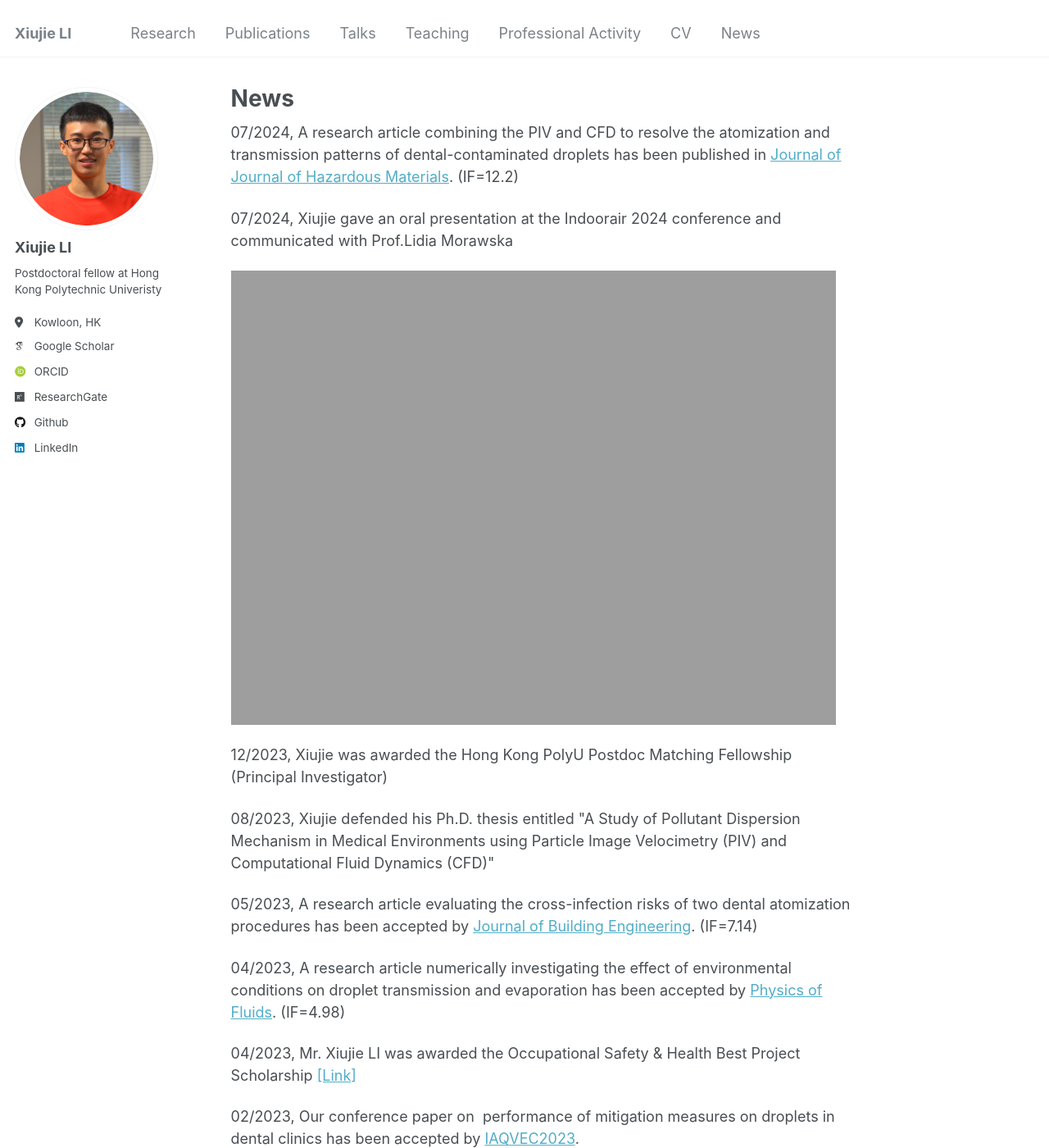
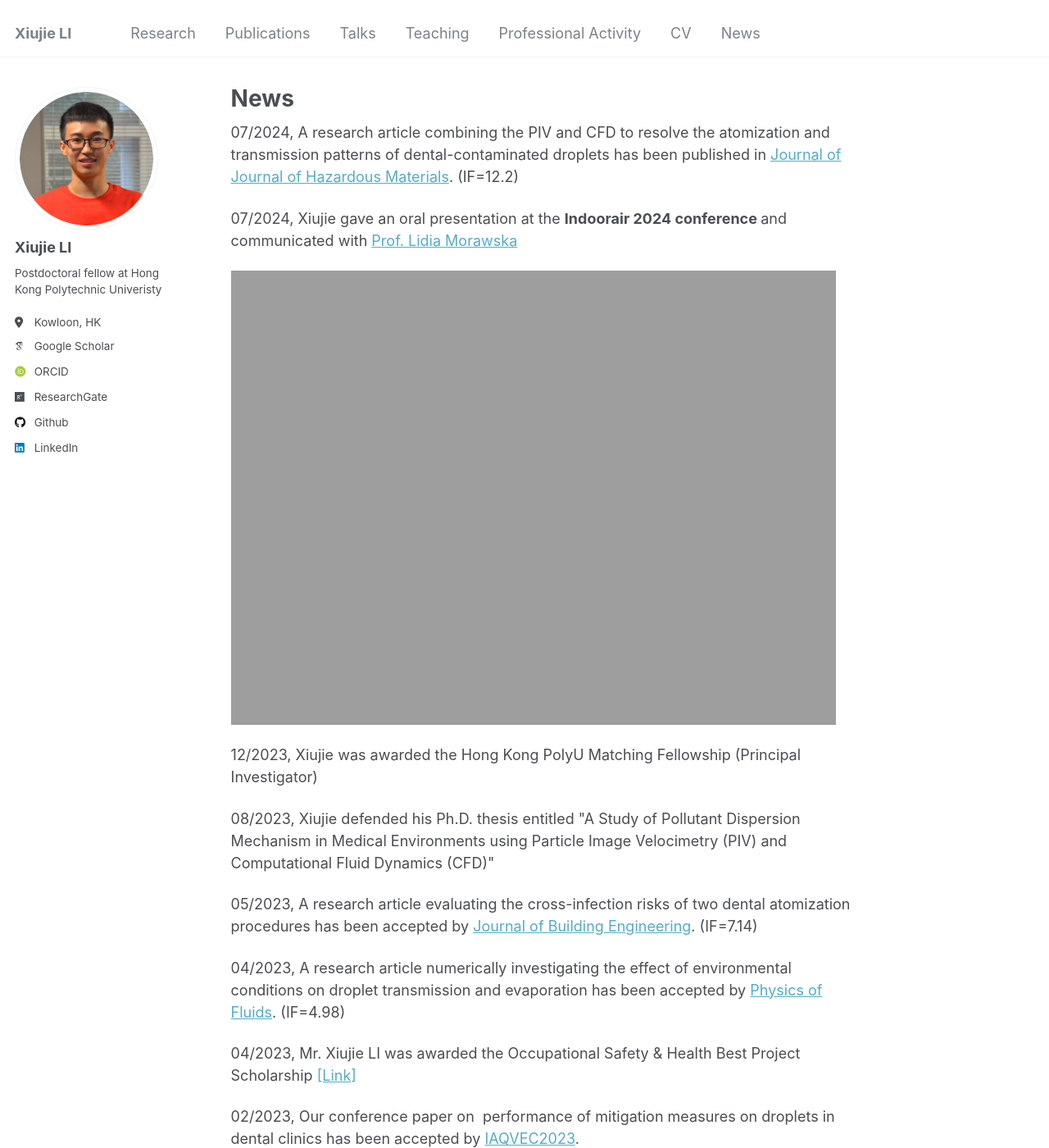
Before and after one commit to XiujieLI/XiujieLI.github.io, a Jekyll site: the page built from _pages/markdown.md, in a window 1280 px wide and 1400 px high. Shown: the whole window at 82% size. Built offline with Jekyll 4.4.1, drawn with Linux system fonts in a browser that asks for light colours; some web fonts are replaced.

Commit message:
Update markdown.md

```diff
--- a/_pages/markdown.md
+++ b/_pages/markdown.md
@@ -7,9 +7,9 @@ redirect_from:
   - /markdown.html
 ---
 <p> 07/2024, A research article combining the PIV and CFD to resolve the atomization and transmission patterns of dental-contaminated droplets has been published in <a href="https://doi.org/10.1016/j.jhazmat.2024.135338">Journal of Journal of Hazardous Materials</a>. (IF=12.2) </p>
-<p> 07/2024, Xiujie gave an oral presentation at the Indoorair 2024 conference and communicated with Prof.Lidia Morawska </p>
+<p> 07/2024, Xiujie gave an oral presentation at the <strong> Indoorair 2024 conference </strong> and communicated with <a href="https://scholar.google.com/citations?user=gJUlfqcAAAAJ&hl=zh-TW&oi=ao"> Prof. Lidia Morawska</a> </p>
 <img style="width:96%;" src="https://xiujieli.github.io/Xiujie_LI.github.io/images/indoorair.png">
-<p> 12/2023, Xiujie was awarded the Hong Kong PolyU Postdoc Matching Fellowship (Principal Investigator) </p>
+<p> 12/2023, Xiujie was awarded the Hong Kong PolyU Matching Fellowship (Principal Investigator) </p>
 <p> 08/2023, Xiujie defended his Ph.D. thesis entitled "A Study of Pollutant Dispersion Mechanism in Medical Environments using Particle Image Velocimetry (PIV) and Computational Fluid Dynamics (CFD)" </p>
 <p> 05/2023, A research article evaluating the cross-infection risks of two dental atomization procedures has been accepted by <a href="https://www.sciencedirect.com/science/article/abs/pii/S2352710223011403">Journal of Building Engineering</a>. (IF=7.14) </p>
 <p> 04/2023, A research article numerically investigating the effect of environmental conditions on droplet transmission and evaporation has been accepted by <a href="https://pubs.aip.org/aip/pof/article-abstract/35/4/043332/2885313/Numerical-investigation-of-the-impacts-of?redirectedFrom=fulltext">Physics of Fluids</a>. (IF=4.98) </p>
```
